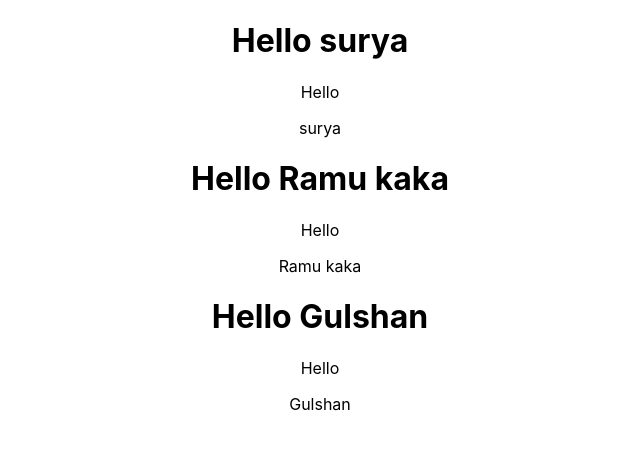
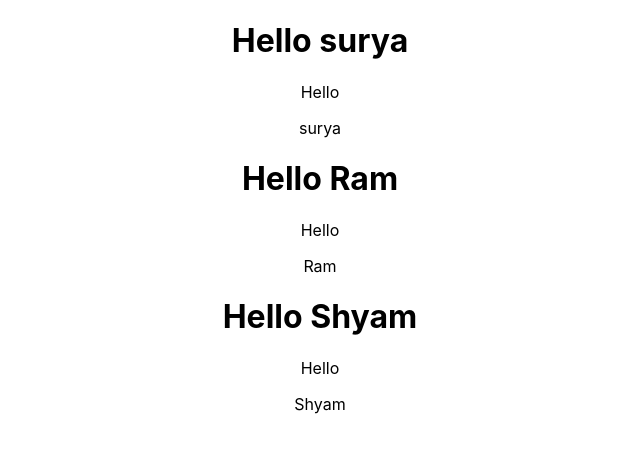
Before and after one commit to iamsuryasikharej/React-App-demo, a React (Create React App) app: page / in a window 1280 px wide. Shown: the top 452 px of the page, without its empty margins (320-960 px from the left). Built offline with nearby package versions, Linux system fonts and the light colour scheme.

Commit message:
Update App.js

```diff
--- a/src/App.js
+++ b/src/App.js
@@ -9,8 +9,8 @@ class  App extends  Component{
         < div
     className = "App" >
             < Welcome name="surya" ><p>Hello </p></Welcome>
-            < Welcome name="Ramu kaka" ><p>Hello</p></Welcome>
-            < Welcome name="Gulshan" > <p>Hello</p></Welcome>
+            < Welcome name="Ram" ><p>Hello</p></Welcome>
+            < Welcome name="Shyam" > <p>Hello</p></Welcome>
         < /div>
   )
     ;
```
